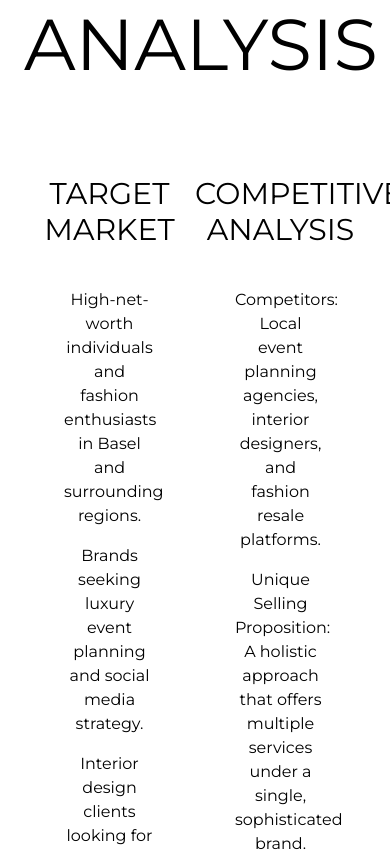
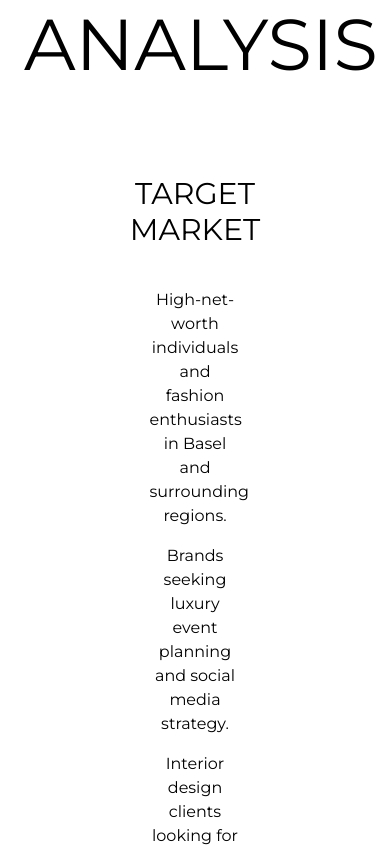
Before and after one commit to martinst06/thehaus, a Next.js app: page / in a window 390 px wide. Shown: the part 1664-2515 px from the top of the page. Built offline with nearby package versions, Linux system fonts and the light colour scheme.

Commit message:
mobile: split market analysis

```diff
--- a/src/app/page.tsx
+++ b/src/app/page.tsx
@@ -73,14 +73,14 @@ export default function Home() {
         <div>
           <h1 className="text-7xl font-light text-center pt-20">MARKET ANALYSIS</h1>
         </div>
-        <div className="flex justify-between font-thin text-center mt-4 pt-20">
+        <div className="flex justify-between font-thin text-center mt-4 pt-20 flex-col md:flex-row items-center">
             <div className="w-1/2 pb-20">
               <h1 className="text-3xl ml-auto mr-auto pb-6">TARGET MARKET</h1>
               <h1 className="text-l ml-auto mr-auto pt-4 pl-10 pr-10">High-net-worth individuals and fashion enthusiasts in Basel and surrounding regions.</h1>
               <h1 className="text-l ml-auto mr-auto pt-4 pl-10 pr-10">Brands seeking luxury event planning and social media strategy.</h1>
               <h1 className="text-l ml-auto mr-auto pt-4 pl-10 pr-10">Interior design clients looking for bespoke solutions.</h1>
             </div>
-            <div className="w-1/2">
+            <div className="w-1/2 pb-20">
               <h1 className="text-3xl ml-auto mr-auto pb-6">COMPETITIVE ANALYSIS</h1>
               <h1 className="text-l ml-auto mr-auto pt-4 pl-10 pr-10">Competitors: Local event planning agencies, interior designers, and fashion resale platforms.</h1>
               <h1 className="text-l ml-auto mr-auto pt-4 pl-10 pr-10">Unique Selling Proposition: A holistic approach that offers multiple services under a single, sophisticated brand.</h1>
```
